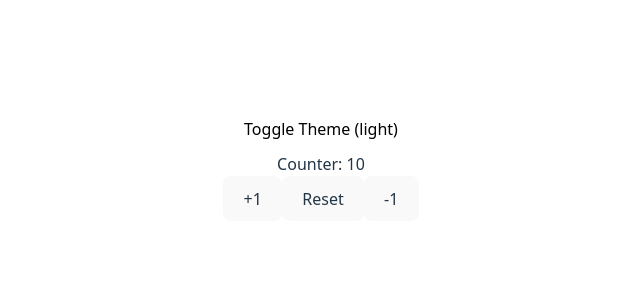
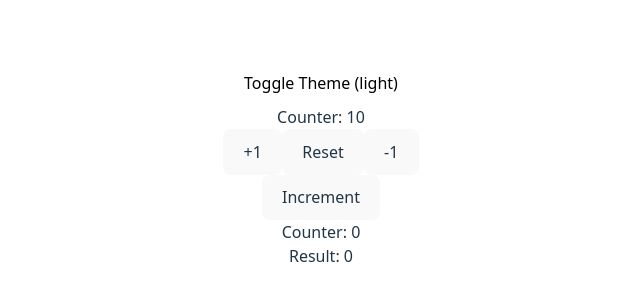
Before and after one commit to nicurrego/React-practice, a React (Vite) app: page / in a window 1280 px wide. Shown: the part 236-536 px from the top of the page, without its empty margins (319-959 px from the left). Built offline with nearby package versions, Linux system fonts and the light colour scheme.

Commit message:
Optimizacion de Componentes en React con React.memo y Hooks

```diff
--- a/src/App.jsx
+++ b/src/App.jsx
@@ -1,6 +1,7 @@
 import { Children, createContext, useState, useContext } from 'react';
 import './App.css'
 import CounterCustomHook from './components/CounterCustomHook/CounterCustomHook';
+import CounterMemo from './components/CounterMemo/CounterMemo';
 const ThemeContext = createContext();
 
 function ThemeProvider({ children }) {
@@ -33,6 +34,7 @@ function App() {
         <ThemeButton />
       </ThemeProvider>
       <CounterCustomHook />
+      <CounterMemo />
     </>
   )
 }
--- /dev/null
+++ b/src/components/CounterMemo/CounterMemo.jsx
@@ -0,0 +1,31 @@
+import React, { useState, useMemo, useCallback } from "react"
+const Child = React.memo(({ counter }) => {
+    console.log('Child rendered');
+    return <p>Counter: {counter}</p>
+})
+
+function ExpensiveCalculation({ num }) {
+    const result = useMemo(() => {
+        console.log("Calculating...");
+        return num * 2;
+    },[num])
+    return <p>Result: {result}</p>
+}
+
+function CounterMemo() {
+    const [counter, setCounter] = useState(0)
+
+    const increment = useCallback(() => {
+        setCounter(prev => prev + 1);
+    })
+
+    return (
+        <div>
+            <button onClick={increment}>Increment</button>
+            <Child counter={counter} />
+            <ExpensiveCalculation num={counter} />
+        </div>
+    )
+}
+
+export default CounterMemo
```
